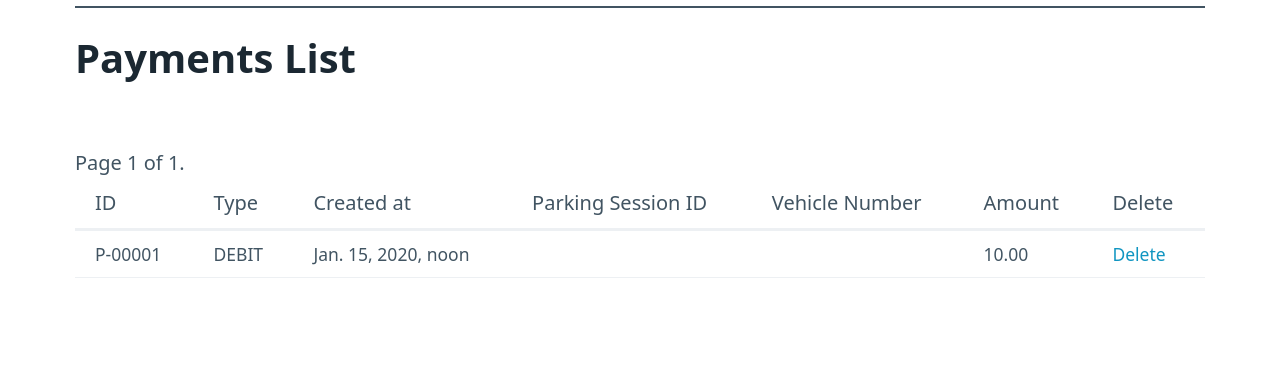
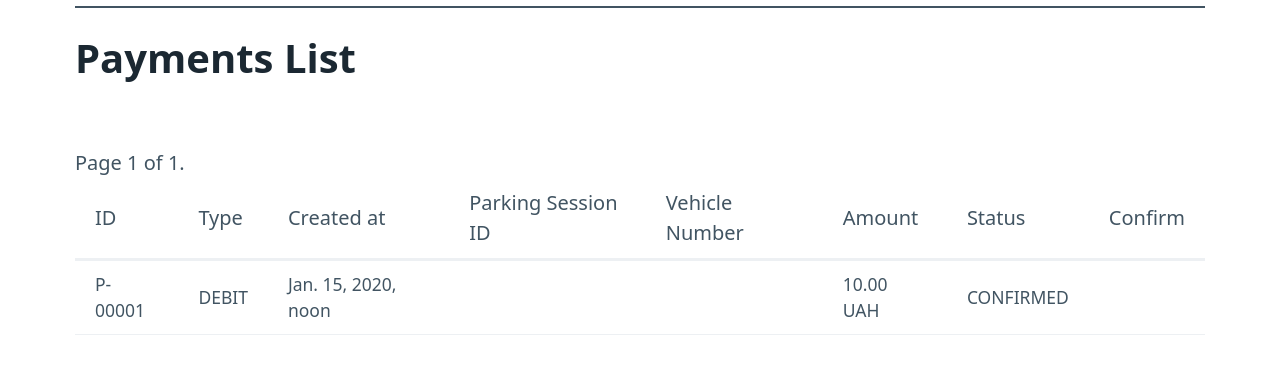
Before and after one commit to Spica12/Python-Science-Parking-Management-System, a Django app: page /finance/payments/list/ in a window 1280 px wide. Shown: the part 146-520 px from the top of the page. Run offline with Django 5.2, Linux system fonts and the light colour scheme; a user stored in the database is signed in; tables that the repository leaves empty hold one stand-in row (values such as "Sample post"); data that the repository does not hold is empty.

Commit message:
add deposit and confirm_deposit

```diff
--- a/finance/models.py
+++ b/finance/models.py
@@ -17,6 +17,12 @@ class TypePaymentEnum(Enum):
 
 TYPE_PAYMENT_CHOICES = [(type.name, type.name) for type in TypePaymentEnum]
 
+class StatusPaymentEnum(Enum):
+    CONFIRMED = 'CONFIRMED'
+    UNCONFIRMED = 'UNCONFIRMED'
+
+STATUS_PAYMENT_CHOICES = [(status.name, status.name) for status in StatusPaymentEnum]
+
 # Create your models here.
 class Payment(models.Model):
     payment_type = models.CharField(max_length=10, choices=TYPE_PAYMENT_CHOICES, default=TypePaymentEnum.DEBIT.name)
@@ -24,14 +30,13 @@ class Payment(models.Model):
     amount = models.DecimalField(max_digits=10, decimal_places=2)
     current_tariff = models.DecimalField(max_digits=10, decimal_places=2, null=True, blank=True)
     full_hours = models.DecimalField(max_digits=10, decimal_places=0, null=True, blank=True)
+    user = models.ForeignKey(CustomUser, on_delete=models.SET_NULL, null=True, blank=True)
+    status  = models.CharField(max_length=12, choices=STATUS_PAYMENT_CHOICES, default=StatusPaymentEnum.UNCONFIRMED.name)
     created_at = models.DateTimeField(auto_now_add=True)
 
     def save(self, *args, **kwargs):
         if self.payment_type == TypePaymentEnum.DEBIT.name:
             self.handle_debit()
-        elif self.payment_type == TypePaymentEnum.DEPOSIT.name:
-            self.handle_deposit()
-
         super().save(*args, **kwargs)
 
     def handle_debit(self):
@@ -46,7 +51,7 @@ class Payment(models.Model):
             if self.current_tariff:
                 duration_in_hours = session.parking_duration.total_seconds() / 3600  # Перетворення тривалості в години
                 self.full_hours = Decimal(math.ceil(duration_in_hours))
-                self.amount = self.current_tariff * self.full_hours
+                self.amount = -self.current_tariff * self.full_hours
                 print(f'AMOUNT: {self.amount}')
             else:
                 self.amount = 0
@@ -59,18 +64,25 @@ class Payment(models.Model):
                     user = session.vehicle.user
                     account = Account.objects.get(user=user)
                     account.withdraw(self.amount)
-                    account.save()
+                    self.status = StatusPaymentEnum.CONFIRMED.name
+                    # account.save()
             except IntegrityError:
                 raise ValueError("Failed to withdraw the amount from the user's account.")
 
-    def handle_deposit(self):
-        self.amount = 0  # Можливо, потрібно змінити залежно від бізнес-логіки
+    def handle_confirm_deposit(self):
+        if self.payment_type == TypePaymentEnum.DEPOSIT.name:
+            account = Account.objects.get(user=self.user)
+            with transaction.atomic():
+                account.deposit(self.amount)
+                self.status = StatusPaymentEnum.CONFIRMED.name
+                self.save()
+
 
     def formatted_pk(self):
         return f"P-{str(self.pk).zfill(5)}"
 
     def __str__(self):
-        return f"Payment {self.pk} on {self.created_at} for {self.parking_session_pk} by {self.amount}"
+        return f"{self.amount:>10} {CURRENCY}"
 
 
 class Tariff(models.Model):
@@ -79,7 +91,7 @@ class Tariff(models.Model):
     start_date = models.DateField()
     end_date = models.DateField(
         default=datetime.strptime("2999-12-31", "%Y-%m-%d")
-    )
+)
 
     def __str__(self):
         return f'Tariff: {self.price_per_hour} {CURRENCY} per hour'
@@ -95,17 +107,26 @@ class Account(models.Model):
         """
         Поповнює рахунок на вказану суму.
         """
-        self.balance += amount
-        self.save()
+        if amount <= 0:
+            raise ValueError("Deposit amount must be positive.")
+        try:
+            with transaction.atomic():
+                self.balance += amount
+                self.save()
+        except IntegrityError:
+            raise ValueError("An error occurred while processing the withdrawal.")
+
+        # payment = Payment(user=self.user, payment_type=TypePaymentEnum.DEPOSIT.name, amount=amount)
+        # payment.save()
+        # # self.balance += amount
+        # self.save()
 
     def withdraw(self, amount):
-        if amount <= 0:
-            raise ValueError("Withdrawal amount must be positive.")
-        # if amount > self.balance:
-        #     raise ValueError("Insufficient funds.")
+        if amount >= 0:
+            raise ValueError("Withdrawal amount must be negative.")
         try:
             with transaction.atomic():
-                self.balance -= amount
+                self.balance += amount
                 self.save()
         except IntegrityError:
             raise ValueError("An error occurred while processing the withdrawal.")
--- a/finance/templates/finance/payments_list.html
+++ b/finance/templates/finance/payments_list.html
@@ -12,8 +12,9 @@
         <th scope>Parking Session ID</th>
         <th scope>Vehicle Number</th>
         <th scope>Amount</th>
-        {% if user.userrole.is_admin or user.userrole.is_operator %}
-            <th scope>Delete</th>
+        <th scope>Status</th>
+        {% if user.userrole.is_admin or user.userrole.is_operator%}
+            <th scope>Confirm</th>
         {% endif %}
     </thead>
     <div class="pagination">
@@ -42,9 +43,14 @@
                 <td>{{ payment.created_at }}</td>
                 <td>{{ payment.parking_session_pk.formatted_pk }}</td>
                 <td>{{ payment.parking_session_pk.vehicle_plate_number }}</td>
-                <td>{{ payment.amount }}</td>
-                {% if user.userrole.is_admin or user.userrole.is_operator %}
-                    <td><a href="{% url 'finance:payment_delete' pk=payment.pk %}">Delete</a></td>
+                <td>{{ payment }}</td>
+                <td>{{ payment.status }}</td>
+                {% if user.userrole.is_admin or user.userrole.is_operator%}
+                    {% if payment.status == 'UNCONFIRMED' %}
+                        <td><a href="{% url 'finance:payment_confirm' pk=payment.pk %}">Confirm</a></td>
+                    {% else %}
+                        <td></td>
+                    {% endif %}
                 {% endif %}
             </tr>
         {% endfor %}
--- a/finance/urls.py
+++ b/finance/urls.py
@@ -7,6 +7,7 @@ app_name = "finance"
 urlpatterns = [
     path("payments/list/", views.get_payments_list_by_user, name="payments_list_by_user"),
     path("payments/<int:pk>/delete/", views.delete_payment, name="payment_delete"),
+    path("payments/<int:pk>/confirm/", views.confirm_deposit, name="payment_confirm"),
     path("tariffs/add", views.add_tariff, name="tariff_add"),
     path("tariffs/list/", views.get_tariffs_list, name="tariffs_list"),
     path("tariffs/<int:pk>/delete/", views.delete_tariff, name="tariff_delete"),
--- a/finance/views.py
+++ b/finance/views.py
@@ -1,18 +1,23 @@
-from django.shortcuts import redirect, render
+from django.shortcuts import get_object_or_404, redirect, render
 from django.utils import timezone
 from django.core.paginator import Paginator
 
 from finance.forms import DepositForm, TariffForm
-from finance.models import Account, Tariff, Payment
+from finance.models import Account, StatusPaymentEnum, Tariff, Payment, TypePaymentEnum
 from django.contrib.auth.decorators import login_required
 from adminapp.decorators import admin_required, admin_or_operator_required
+from users.models import UserRole
 
 
 # Create your views here.
 @login_required(login_url="login")
 def get_payments_list_by_user(request):
 
-    payments = Payment.objects.all().order_by('-created_at')
+    user_role = get_object_or_404(UserRole, user=request.user)
+    if user_role.is_admin or user_role.is_operator:
+        payments = Payment.objects.all().order_by('-created_at')
+    else:
+        payments = Payment.objects.filter(user=request.user).order_by('-created_at')
 
     paginator = Paginator(payments, 10)  # Показувати 10 рядків на сторінці
     page_number = request.GET.get('page')
@@ -95,11 +100,28 @@ def deposit_view(request):
         form = DepositForm(request.POST)
         if form.is_valid():
             amount = form.cleaned_data['amount']
-            account = Account.objects.get(user=request.user)
-            account.deposit(amount)
-            # messages.success(request, f'Ваш рахунок було поповнено на {amount} {CURRENCY}.')
-            return redirect('finance:account_my')  # Замініть 'some_view' на ваш URL
+            payment = Payment(
+                user=request.user,
+                payment_type=TypePaymentEnum.DEPOSIT.name,
+                amount=amount
+
+            )
+            payment.save()
+            # account = Account.objects.get(user=request.user)
+            # account.deposit(amount)
+            return redirect('finance:account_my')
     else:
         form = DepositForm()
 
     return render(request, 'finance/account_deposit.html', {'form': form})
+
+
+def confirm_deposit(request, pk):
+
+    try:
+        payment = Payment.objects.get(pk=pk)
+        payment.handle_confirm_deposit()
+    except Tariff.DoesNotExist:
+        payment = None
+
+    return redirect("finance:payments_list_by_user")
--- a/plate_recognition/views.py
+++ b/plate_recognition/views.py
@@ -143,7 +143,10 @@ def confirm_plate_number(request):
         if session.status == StatusParkingEnum.FINISHED.name:
             session.end_at = timezone.now()
             session.save()
-            payment = Payment(parking_session_pk=session, payment_type=TypePaymentEnum.DEBIT.name)
+            payment = Payment(
+                user=user,
+                parking_session_pk=session,
+                payment_type=TypePaymentEnum.DEBIT.name)
             payment.save()
 
     # TODO Повернути на головну сторінку: фото на якому буде виділено рамка з номером, номер засобу, дата та час
```
Also changed, not shown: finance/migrations/0011_payment_user_alter_payment_payment_type.py (added), finance/migrations/0012_payment_is_confirmed.py (added), finance/migrations/0013_remove_payment_is_confirmed_payment_status.py (added).
